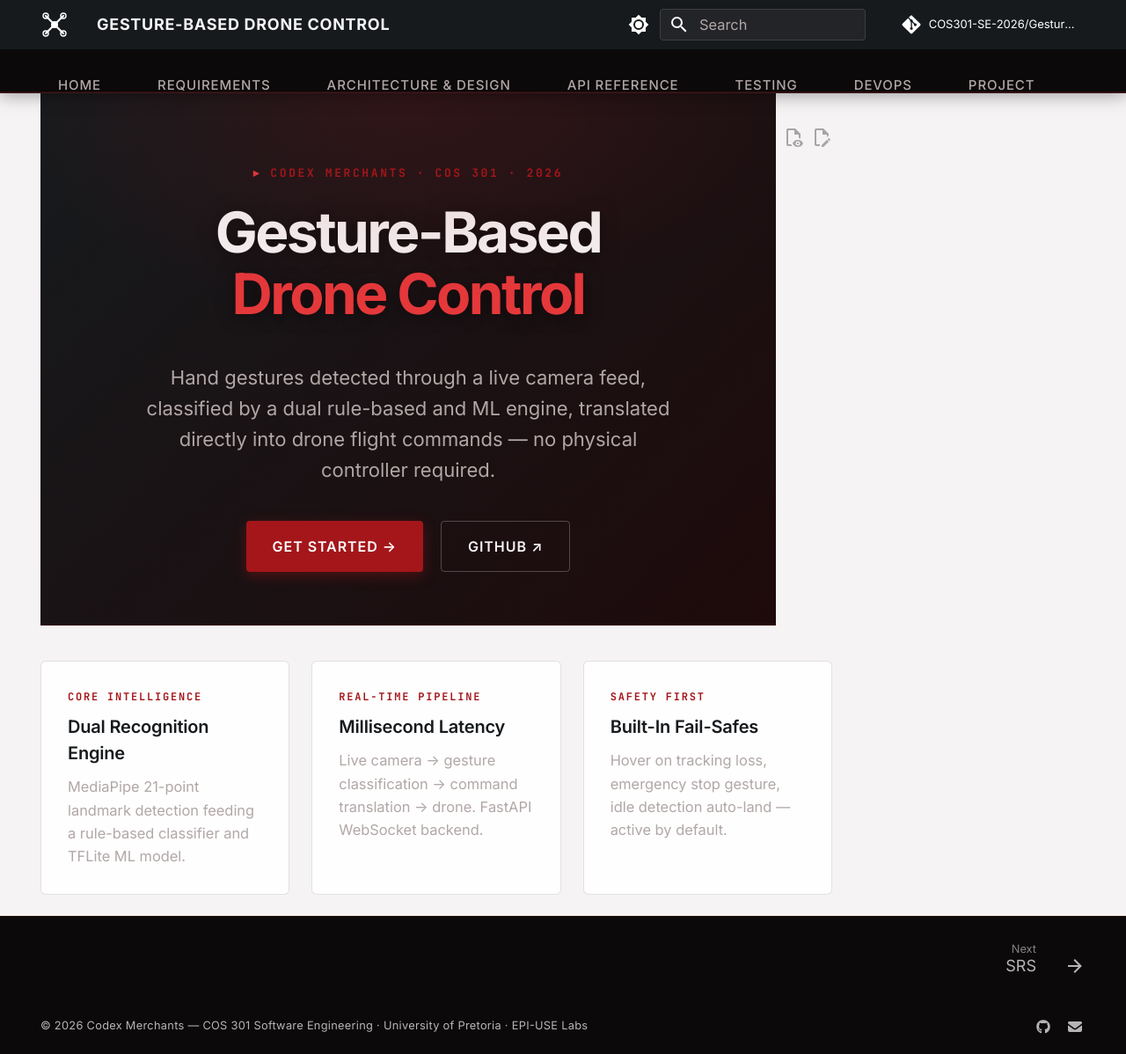
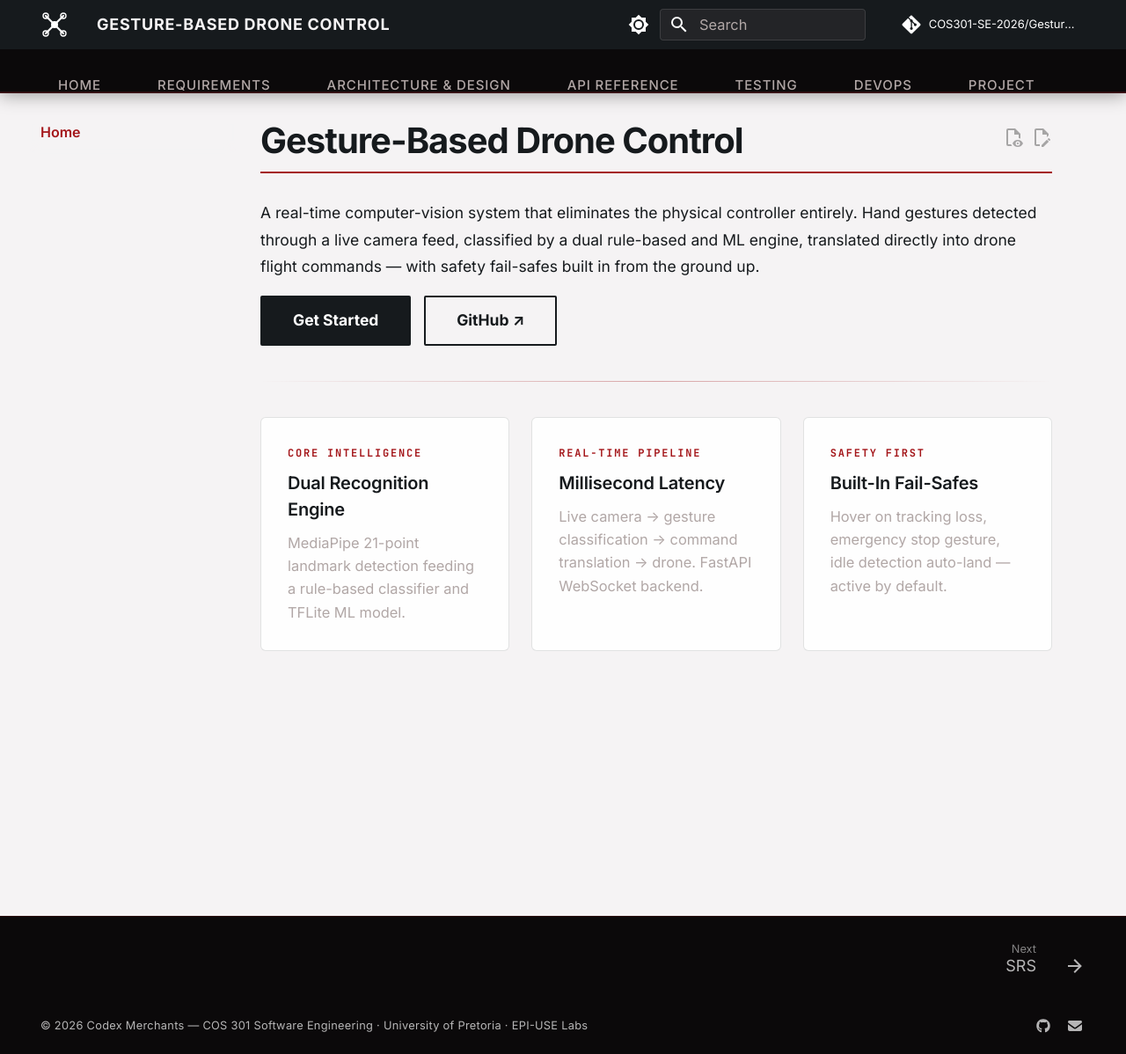
Before and after one commit to COS301-SE-2026/Gesture-Based-Drone-Control, an MkDocs documentation site: the page built from docs/index.md, in a window 1280 px wide and 1198 px high. Shown: the whole window at 88% size. Built offline with MkDocs 1.6.1 and Material for MkDocs 9.7.7, drawn with Linux system fonts in a browser that asks for light colours; comment, search, counter and statistics services are not loaded.

Commit message:
fixed website ui final

```diff
--- a/docs/index.md
+++ b/docs/index.md
@@ -1,21 +1,15 @@
 ---
 hide:
-  - navigation
   - toc
 ---
 
-<div class="tx-hero">
-  <div class="tx-hero__eyebrow">Codex Merchants · COS 301 · 2026</div>
-  <h1>Gesture-Based<br><em>Drone Control</em></h1>
-  <p class="tx-hero__sub">
-    Hand gestures detected through a live camera feed, classified by a dual rule-based and ML engine,
-    translated directly into drone flight commands — no physical controller required.
-  </p>
-  <div class="tx-hero__actions">
-    <a href="SRS/" class="tx-btn tx-btn--primary">Get Started →</a>
-    <a href="https://github.com/COS301-SE-2026/Gesture-Based-Drone-Control" class="tx-btn tx-btn--secondary">GitHub ↗</a>
-  </div>
-</div>
+# Gesture-Based Drone Control
+
+A real-time computer-vision system that eliminates the physical controller entirely. Hand gestures detected through a live camera feed, classified by a dual rule-based and ML engine, translated directly into drone flight commands — with safety fail-safes built in from the ground up.
+
+[Get Started](SRS/){ .md-button .md-button--primary } &nbsp; [GitHub ↗](https://github.com/COS301-SE-2026/Gesture-Based-Drone-Control){ .md-button }
+
+---
 
 <div class="tx-grid tx-grid--3">
   <div class="tx-card">
--- a/docs/stylesheets/extra.css
+++ b/docs/stylesheets/extra.css
@@ -256,12 +256,13 @@
   align-items: center;
   justify-content: center;
   text-align: center;
-  padding: 4rem 1.5rem 3rem;
+  padding: 2.5rem 1.5rem 2rem;
   position: relative;
   overflow: hidden;
   margin: -1.5rem -1.5rem 2rem;
   background: var(--ink-dark);
   border-bottom: 1px solid rgba(164, 22, 26, 0.25);
+  min-height: unset;
 }
 
 [data-md-color-scheme="default"] .tx-hero {
@@ -296,7 +297,7 @@
 }
 
 .tx-hero h1 {
-  font-size: clamp(1.8rem, 5vw, 3.2rem);
+  font-size: clamp(1.5rem, 4vw, 2.2rem);
   font-weight: 700;
   color: var(--snow) !important;
   border: none !important;
```
